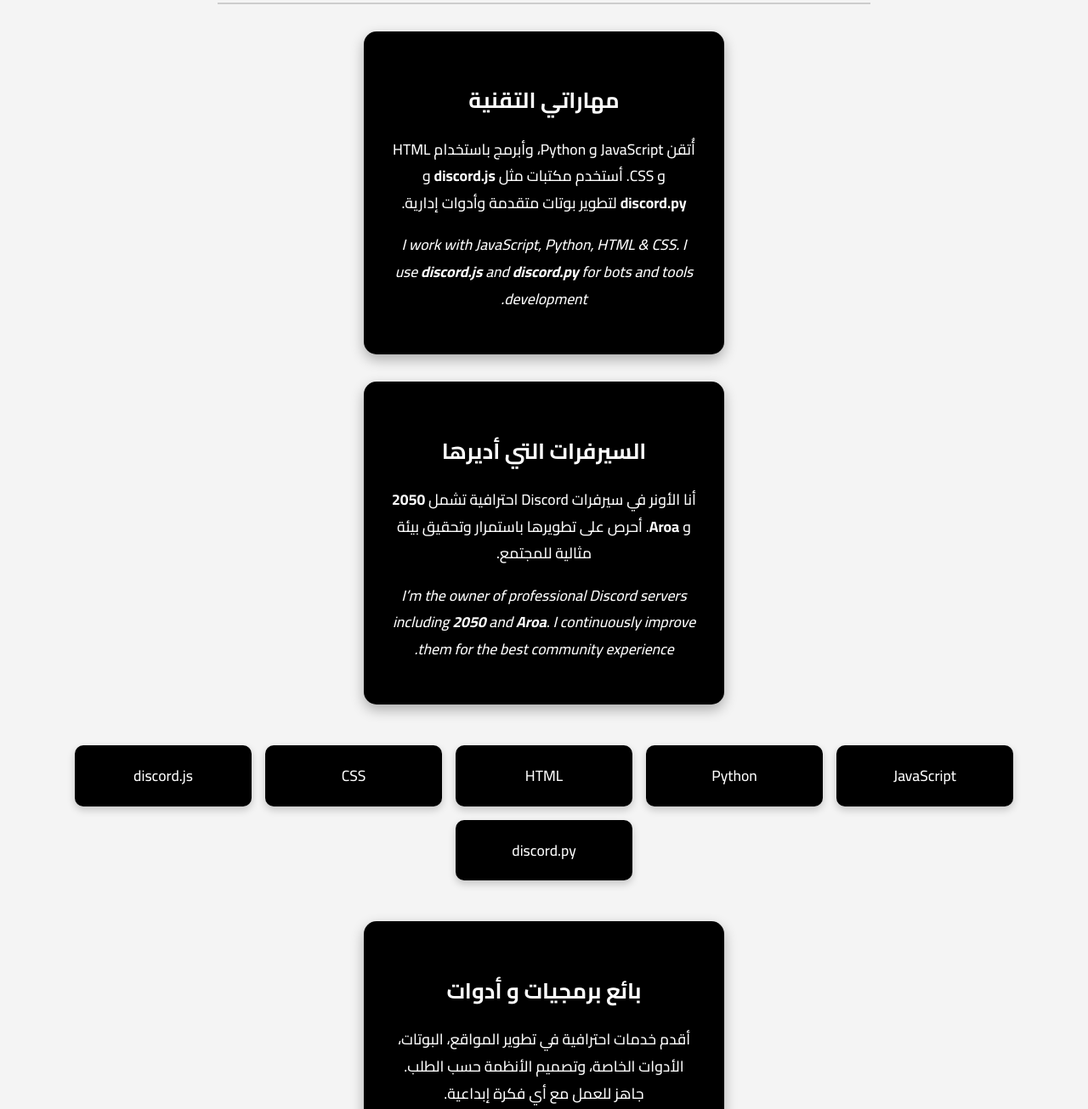
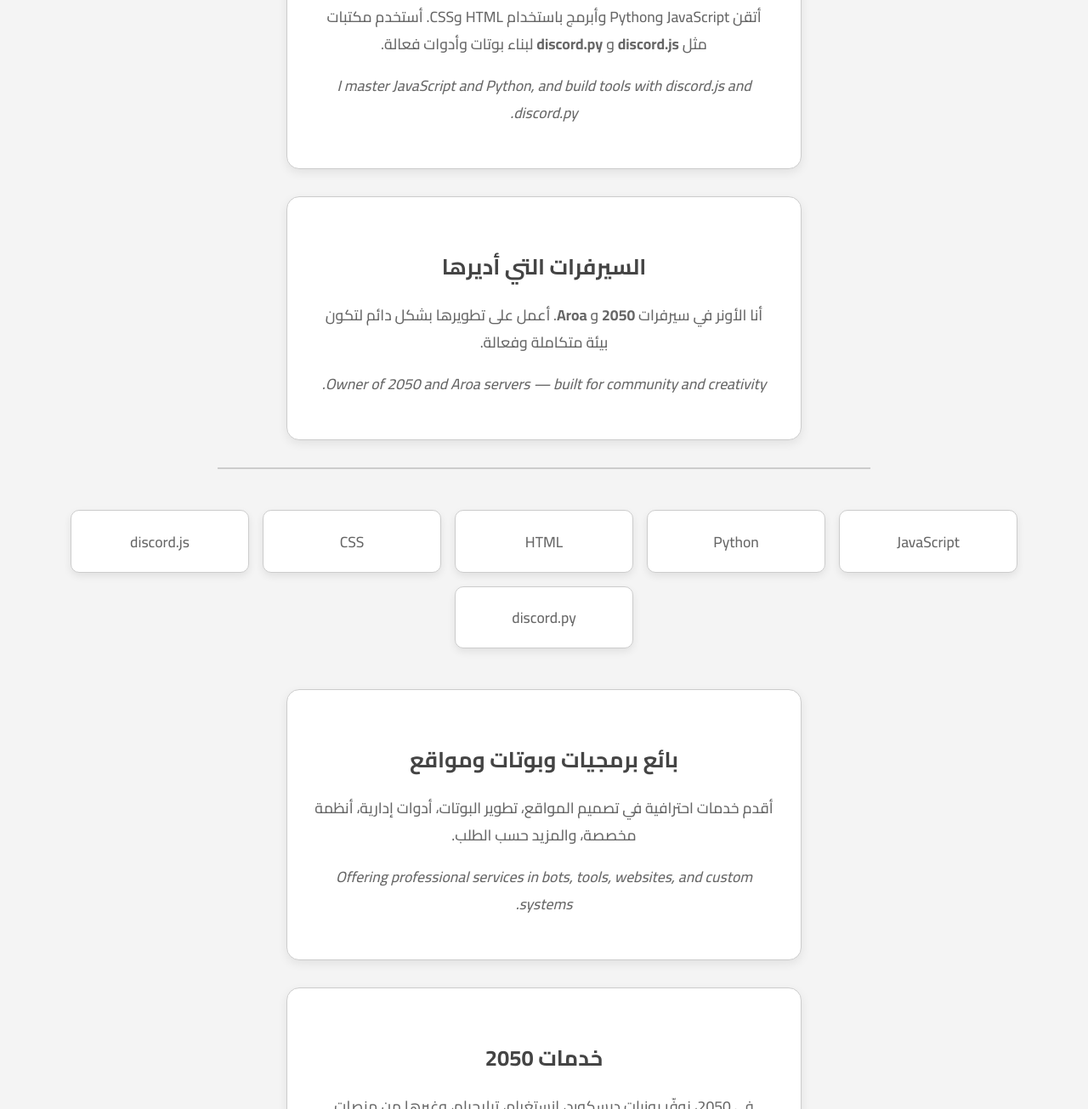
Before and after one commit to b7r11/b7r-website1, a plain HTML site: page index.html in a window 1280 px wide. Shown: the part 1184-2489 px from the top of the page at 85% size. Drawn offline with nearby package versions, Linux system fonts and the light colour scheme.

Commit message:
Update index.html

```diff
--- a/index.html
+++ b/index.html
@@ -2,14 +2,14 @@
 <html lang="ar" dir="rtl">
 <head>
   <meta charset="UTF-8">
-  <title>بحر - عالم بحر</title>
+  <title>بحر - مطور ومُحسن بيئة السيرفرات</title>
   <link href="https://fonts.googleapis.com/css2?family=Cairo:wght@500;700&display=swap" rel="stylesheet">
   <link href="https://unpkg.com/aos@2.3.1/dist/aos.css" rel="stylesheet">
   <style>
     body {
       font-family: 'Cairo', sans-serif;
       background: #f4f4f4;
-      color: #fff;
+      color: #333;
       margin: 0;
       padding: 0;
       text-align: center;
@@ -42,18 +42,20 @@
       display: flex;
       flex-wrap: wrap;
       justify-content: center;
-      margin: 2rem 2rem;
+      margin: 2rem auto;
       gap: 2rem;
+      max-width: 1200px;
     }
 
     .card {
-      background: #000;
-      color: #fff;
+      background: #ffffff;
+      color: #666;
       padding: 2rem;
       border-radius: 15px;
-      width: 360px;
-      box-shadow: 0 6px 15px rgba(0,0,0,0.3);
-      transition: transform 0.3s;
+      width: 45%;
+      box-shadow: 0 4px 12px rgba(0,0,0,0.08);
+      border: 1px solid #ccc;
+      transition: transform 0.3s ease;
     }
 
     .card:hover {
@@ -61,7 +63,7 @@
     }
 
     .card h3 {
-      color: #ffffff;
+      color: #444;
       margin-bottom: 1rem;
       font-size: 1.6rem;
     }
@@ -80,13 +82,14 @@
     }
 
     .lang-box {
-      background-color: #000;
-      color: #fff;
+      background-color: #ffffff;
+      color: #666;
       padding: 1.2rem 1.5rem;
       border-radius: 10px;
       width: 160px;
       font-size: 1.1rem;
-      box-shadow: 0 4px 10px rgba(0,0,0,0.2);
+      box-shadow: 0 4px 10px rgba(0,0,0,0.08);
+      border: 1px solid #ccc;
       transition: transform 0.3s;
     }
 
@@ -104,7 +107,6 @@
     footer p {
       margin: 0.3rem;
     }
-
   </style>
 </head>
 <body>
@@ -122,12 +124,7 @@
     <p>أنا بحر، أبلغ من العمر 16 عامًا، شغوف بالبرمجة وتطوير الأنظمة، أعمل على تحسين المجتمعات الرقمية وتحقيق الأفضل دائمًا.</p>
     <p><em>I'm Baher, 16 years old, passionate about development and digital spaces. Always aiming higher.</em></p>
   </div>
-</div>
 
-<div class="section-divider"></div>
-
-<!-- أهدافي -->
-<div class="container">
   <div class="card" data-aos="fade-up" data-aos-delay="200">
     <h3>أهدافي</h3>
     <p>أسعى لبناء بيئات سيرفرات احترافية، آمنة، وتوفر تجربة ممتعة للمستخدمين. أؤمن بقوة المجتمعات وفاعلية التنظيم والإبداع التقني.</p>
@@ -137,23 +134,22 @@
 
 <div class="section-divider"></div>
 
-<!-- مهاراتي التقنية -->
+<!-- مهاراتي والسيرفرات -->
 <div class="container">
   <div class="card" data-aos="fade-up" data-aos-delay="300">
     <h3>مهاراتي التقنية</h3>
-    <p>أُتقن JavaScript و Python، وأبرمج باستخدام HTML و CSS. أستخدم مكتبات مثل <strong>discord.js</strong> و <strong>discord.py</strong> لتطوير بوتات متقدمة وأدوات إدارية.</p>
-    <p><em>I work with JavaScript, Python, HTML & CSS. I use <strong>discord.js</strong> and <strong>discord.py</strong> for bots and tools development.</em></p>
+    <p>أتقن JavaScript وPython وأبرمج باستخدام HTML وCSS. أستخدم مكتبات مثل <strong>discord.js</strong> و <strong>discord.py</strong> لبناء بوتات وأدوات فعالة.</p>
+    <p><em>I master JavaScript and Python, and build tools with discord.js and discord.py.</em></p>
+  </div>
+
+  <div class="card" data-aos="fade-up" data-aos-delay="400">
+    <h3>السيرفرات التي أديرها</h3>
+    <p>أنا الأونر في سيرفرات <strong>2050</strong> و <strong>Aroa</strong>. أعمل على تطويرها بشكل دائم لتكون بيئة متكاملة وفعالة.</p>
+    <p><em>Owner of 2050 and Aroa servers — built for community and creativity.</em></p>
   </div>
 </div>
 
-<!-- السيرفرات -->
-<div class="container">
-  <div class="card" data-aos="fade-up" data-aos-delay="400">
-    <h3>السيرفرات التي أديرها</h3>
-    <p>أنا الأونر في سيرفرات Discord احترافية تشمل <strong>2050</strong> و <strong>Aroa</strong>. أحرص على تطويرها باستمرار وتحقيق بيئة مثالية للمجتمع.</p>
-    <p><em>I’m the owner of professional Discord servers including <strong>2050</strong> and <strong>Aroa</strong>. I continuously improve them for the best community experience.</em></p>
-  </div>
-</div>
+<div class="section-divider"></div>
 
 <!-- لغاتي -->
 <div class="lang-grid" data-aos="fade-up" data-aos-delay="500">
@@ -165,17 +161,23 @@
   <div class="lang-box">discord.py</div>
 </div>
 
-<!-- بائع خدمات -->
+<!-- الخدمات الإضافية -->
 <div class="container">
   <div class="card" data-aos="fade-up" data-aos-delay="600">
-    <h3>بائع برمجيات و أدوات</h3>
-    <p>أقدم خدمات احترافية في تطوير المواقع، البوتات، الأدوات الخاصة، وتصميم الأنظمة حسب الطلب. جاهز للعمل مع أي فكرة إبداعية.</p>
-    <p><em>I provide professional services in websites, bots, tools, and custom systems. Ready to bring your creative idea to life.</em></p>
+    <h3>بائع برمجيات وبوتات ومواقع</h3>
+    <p>أقدم خدمات احترافية في تصميم المواقع، تطوير البوتات، أدوات إدارية، أنظمة مخصصة، والمزيد حسب الطلب.</p>
+    <p><em>Offering professional services in bots, tools, websites, and custom systems.</em></p>
+  </div>
+
+  <div class="card" data-aos="fade-up" data-aos-delay="700">
+    <h3>خدمات 2050</h3>
+    <p>في 2050، نوفّر يوزرات ديسكورد، إنستغرام، تيليجرام، وغيرها من منصات التواصل، بخدمة سريعة واحترافية.</p>
+    <p><em>At 2050, we supply Discord, Instagram, Telegram usernames & more — fast & professional.</em></p>
   </div>
 </div>
 
 <footer>
-  <p>📬 للتواصل مع بحر على ديسكورد: <strong>3.3.8</strong></p>
+  <p>📬 للتواصل مع بحر على ديسكورد: <strong>.884.</strong></p>
   <p>استمر في التعلم، فالعالم بحاجة لأفكارك!</p>
   <p><em>Keep learning, the world needs your ideas!</em></p>
 </footer>
```
